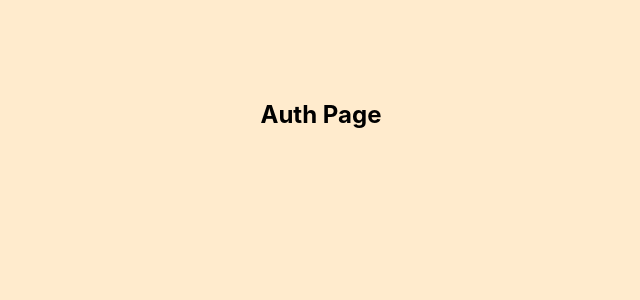
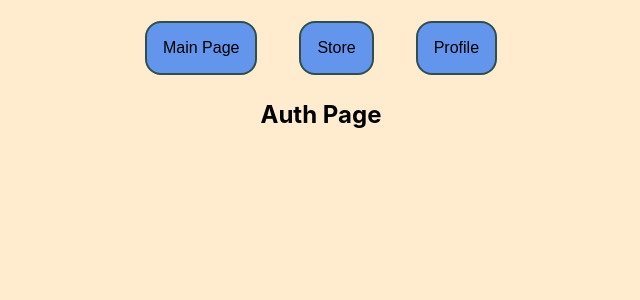
Before and after one commit to I194/react-router-example, a React (Create React App) app: page /auth in a window 1280 px wide. Shown: the top 300 px of the page, without its empty margins (319-959 px from the left). Built offline with nearby package versions, Linux system fonts and the light colour scheme; the HTML template or start-up script is replaced by a standard one.

Commit message:
added BasicLayout and navigation

```diff
--- /dev/null
+++ b/src/components/NavButton/NavButton.tsx
@@ -0,0 +1,25 @@
+import React from "react";
+import { useNavigate } from "react-router-dom";
+import styles from "./styles.module.css";
+
+interface NavButtonProps {
+  to: string;
+  label: string;
+}
+
+const NavButton = ({to, label}: NavButtonProps) => {
+
+  const navigate = useNavigate();
+
+  const onNavBtnClick = () => {
+    navigate(to);
+  }
+
+  return (
+    <button className={styles.conatiner} onClick={onNavBtnClick}>
+      { label }
+    </button>
+  )
+};
+
+export default NavButton;
--- /dev/null
+++ b/src/components/NavButton/styles.module.css
@@ -0,0 +1,13 @@
+.conatiner {
+  padding: 16px;
+  border: 2px solid darkslategrey;
+  border-radius: 16px;
+  background-color:cornflowerblue;
+
+  font-size: 16px;
+}
+
+.conatiner:hover {
+  background-color: burlywood;
+  cursor: pointer;
+}
--- /dev/null
+++ b/src/components/index.ts
@@ -0,0 +1,5 @@
+import NavButton from "./NavButton/NavButton";
+
+export {
+  NavButton
+};
--- a/src/layouts/AuthLayout/AuthLayout.tsx
+++ b/src/layouts/AuthLayout/AuthLayout.tsx
@@ -1,12 +1,15 @@
 import React from "react";
 import { Outlet, RouteProps } from "react-router-dom";
+import BasicLayout from "../BasicLayout/BasicLayout";
 import styles from "./styles.module.css";
 
 const AuthLayout = ({...routeProps}: RouteProps) => {
   return (
-    <div className={styles.container}>
-      <Outlet />
-    </div>
+    <BasicLayout>
+      <div className={styles.container}>
+        <Outlet />
+      </div>
+    </BasicLayout>
   )
 };
 
--- /dev/null
+++ b/src/layouts/BasicLayout/BasicLayout.tsx
@@ -0,0 +1,31 @@
+import React from "react";
+import { NavButton } from "../../components";
+import styles from "./styles.module.css";
+
+interface Props {
+  children: React.ReactNode;
+}
+
+const BasicLayout = ({children}: Props) => {
+  return (
+    <div className={styles.container}>
+      <div className={styles.navRow}>
+        <NavButton
+          to="/"
+          label="Main Page"
+        />
+        <NavButton
+          to="/store"
+          label="Store"
+        />
+        <NavButton
+          to="/profile"
+          label="Profile"
+        />
+      </div>
+      { children }
+    </div>
+  );
+}
+
+export default BasicLayout;
--- /dev/null
+++ b/src/layouts/BasicLayout/styles.module.css
@@ -0,0 +1,18 @@
+.container {
+}
+
+.navRow {
+  position: absolute;
+  top: 21px;
+
+  width: 100%;
+  display: flex;
+  flex-direction: row;
+  align-items: center;
+  justify-content: center;
+
+  gap: 42px;
+
+  padding: 0 10vw;
+  box-sizing: border-box;
+}
--- a/src/layouts/MainLayout/MainLayout.tsx
+++ b/src/layouts/MainLayout/MainLayout.tsx
@@ -1,12 +1,15 @@
 import React from "react";
 import { Outlet, RouteProps } from "react-router-dom";
+import BasicLayout from "../BasicLayout/BasicLayout";
 import styles from "./styles.module.css";
 
 const MainLayout = ({...routeProps}: RouteProps) => {
   return (
-    <div className={styles.container}>
-      <Outlet />
-    </div>
+    <BasicLayout>
+      <div className={styles.container}>
+        <Outlet />
+      </div>
+    </BasicLayout>
   )
 };
 
--- a/src/layouts/ProfileLayout/ProfileLayout.tsx
+++ b/src/layouts/ProfileLayout/ProfileLayout.tsx
@@ -1,12 +1,15 @@
 import React from "react";
 import { Outlet, RouteProps } from "react-router-dom";
+import BasicLayout from "../BasicLayout/BasicLayout";
 import styles from "./styles.module.css";
 
 const ProfileLayout = ({...routeProps}: RouteProps) => {
   return (
-    <div className={styles.container}>
-      <Outlet />
-    </div>
+    <BasicLayout>
+      <div className={styles.container}>
+        <Outlet />
+      </div>
+    </BasicLayout>
   )
 };
 
--- a/src/layouts/ProfileLayout/styles.module.css
+++ b/src/layouts/ProfileLayout/styles.module.css
@@ -3,6 +3,6 @@
   height: 100vh;
   background-color: lightsteelblue;
   overflow: hidden;
-  padding: 5vh 5vw;
+  padding: 10vh 5vw;
   box-sizing: border-box;
 }
--- a/src/layouts/StoreLayout/StoreLayout.tsx
+++ b/src/layouts/StoreLayout/StoreLayout.tsx
@@ -1,12 +1,15 @@
 import React from "react";
 import { Outlet, RouteProps } from "react-router-dom";
+import BasicLayout from "../BasicLayout/BasicLayout";
 import styles from "./styles.module.css";
 
 const StoreLayout = ({...routeProps}: RouteProps) => {
   return (
-    <div className={styles.container}>
-      <Outlet />
-    </div>
+    <BasicLayout>
+      <div className={styles.container}>
+        <Outlet />
+      </div>
+    </BasicLayout>
   )
 };
 
```
